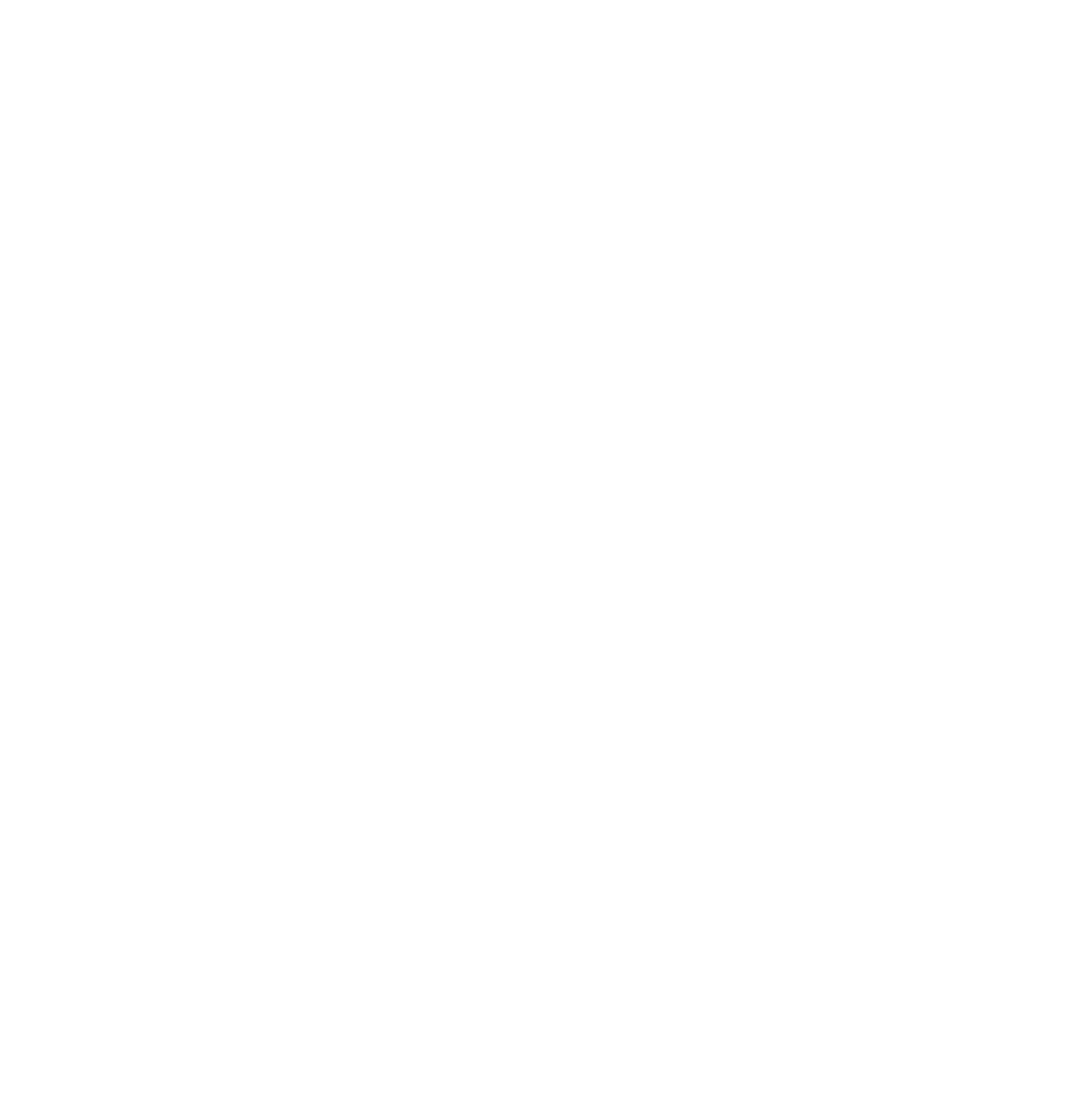
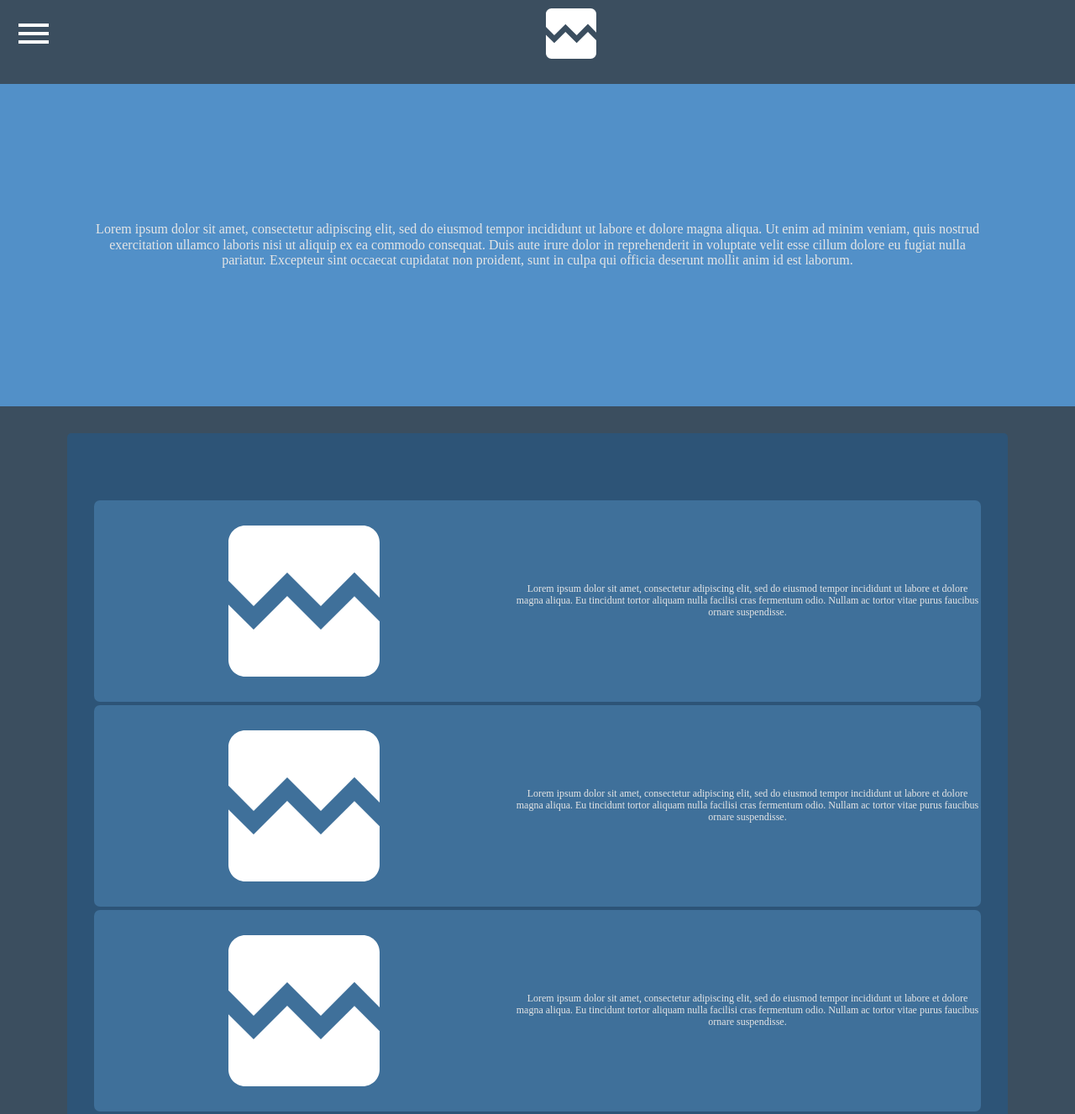
Before and after one commit to SeanPaulson/Portfolio, a plain HTML site: page index.html in a window 1280 px wide. Shown: the top 1327 px of the page at 84% size. Before the commit the page ends 800 px from the top, so only its background shows below. Drawn offline with nearby package versions, Linux system fonts and the light colour scheme.

Commit message:
create page template and make responsive site

```diff
--- a/index.css
+++ b/index.css
@@ -0,0 +1,106 @@
+:root {
+    --primary-clr: #3B4E5F;
+    --secondary-clr: #5290C8;
+    --component-bg-clr: #2D5477;
+    --text-clr: #E5E5E5;
+    --menu-active-clr: #6664D9;
+    --default-component-clr: #3F709A;
+}
+
+body {
+    background-color: var(--primary-clr);
+    font-size: 1rem;
+    color: var(--text-clr);
+    margin: 0;
+    text-align: center;
+}
+
+
+
+
+
+/* ---------------- Hero Navagation Bar --------------- */
+.primary-header {
+    min-width: 100%;
+    top: 0;
+    position: fixed;
+    padding: 0rem 1rem;
+    background-color: var(--primary-clr);
+
+}
+.navbar {
+    display: flex;
+}
+
+.navbar__image {
+    margin: auto;
+}
+
+.navbar__hamburger-menu {
+    align-self: center;
+}
+
+.navbar__hamburger-menu img {
+    height: 3rem;
+}
+
+.navbar__brokenimg {
+    height: 5rem;
+}
+/* ---------------- Hero Intro --------------- */
+
+.intro {
+    display: flex;
+    background-color: var(--secondary-clr);
+    min-height: 20rem;
+    margin-top: 100px;
+    align-items: center;
+    padding: 2rem 6.5rem;
+}
+
+
+/* ---------------- Hero Component --------------- */
+
+.component__container {
+    display: flex;
+    flex-direction: column;
+    row-gap: .25rem;
+    margin: 2rem .75rem;
+    border-radius: 5px;
+    font-size: .75rem;
+    max-width: 100rem;
+    background-color: var(--component-bg-clr);
+}
+
+
+
+.component {
+    display: flex;
+    background-color: var(--default-component-clr);
+    min-height: 10rem;
+    border-radius: 7px;
+}
+/* --------------- TODO need image to fill container ---------------- */
+.component__brokenimg {
+    height: 15rem;
+    width: 100%;
+}
+
+.component__body {
+    align-self: center;
+    display: none;
+}
+
+@media screen and (min-width: 800px) {
+    .component__container {
+        margin: 2rem 5rem;
+        padding: 5rem 2rem;
+    }
+
+}
+
+@media screen and (min-width: 500px) {
+    .component__body {
+        display: block;
+    }
+}
--- a/index.html
+++ b/index.html
@@ -1,15 +1,61 @@
 <!DOCTYPE html>
 <html>
-    <head>
-        <meta charset="utf-8">
-        <meta http-equiv="X-UA-Compatible" content="IE=edge">
-        <title>Sean Paulson</title>
-        <meta name="description" content="">
-        <meta name="viewport" content="width=device-width, initial-scale=1">
-        <link rel="stylesheet" href="index.css">
-    </head>
-    <body>
+  <head>
+    <meta charset="utf-8" />
+    <meta http-equiv="X-UA-Compatible" content="IE=edge" />
+    <title>Sean Paulson</title>
+    <meta name="description" content="" />
+    <meta name="viewport" content="width=device-width, initial-scale=1" />
+    <link rel="stylesheet" href="./normalize.css" />
+    <link rel="stylesheet" href="./index.css" />
+  </head>
+  <body>
+    <header class="primary-header">
+      <nav class="navbar">
+        <div class="navbar__hamburger-menu"><img src="./recources/images/menu_white_24dp.svg" alt="menu" ></div>
+        <div class="navbar__image">
+            <img class="navbar__brokenimg" src="./recources/images/broken_image_white_24dp.svg" alt="project-preview" class="component__image" />
+        </div>
+      </nav>
+    </header>
+      <main class="intro">
+        <p>
+          Lorem ipsum dolor sit amet, consectetur adipiscing elit, sed do
+          eiusmod tempor incididunt ut labore et dolore magna aliqua. Ut enim ad
+          minim veniam, quis nostrud exercitation ullamco laboris nisi ut
+          aliquip ex ea commodo consequat. Duis aute irure dolor in
+          reprehenderit in voluptate velit esse cillum dolore eu fugiat nulla
+          pariatur. Excepteur sint occaecat cupidatat non proident, sunt in
+          culpa qui officia deserunt mollit anim id est laborum.
+        </p>
+      </main>
+      <div class="component__container">
+        <div class="component">
+          <img class="component__brokenimg" src="./recources/images/broken_image_white_24dp.svg" alt="project-preview" class="component__image" />
+          <div class="component__body">
+              <p class="component-text">
+                  Lorem ipsum dolor sit amet, consectetur adipiscing elit, sed do eiusmod tempor incididunt ut labore et dolore magna aliqua.
+                  Eu tincidunt tortor aliquam nulla facilisi cras fermentum odio. Nullam ac tortor vitae purus faucibus ornare suspendisse.
+              </p></div>
+        </div>
+        <div class="component">
+          <img class="component__brokenimg" src="./recources/images/broken_image_white_24dp.svg" alt="project-preview" class="component__image" />
+          <div class="component__body">
+              <p class="component-text">
+                  Lorem ipsum dolor sit amet, consectetur adipiscing elit, sed do eiusmod tempor incididunt ut labore et dolore magna aliqua.
+                  Eu tincidunt tortor aliquam nulla facilisi cras fermentum odio. Nullam ac tortor vitae purus faucibus ornare suspendisse.
+              </p></div>
+        </div>
+        <div class="component">
+          <img class="component__brokenimg" src="./recources/images/broken_image_white_24dp.svg" alt="project-preview" class="component__image" />
+          <div class="component__body">
+              <p class="component-text">
+                  Lorem ipsum dolor sit amet, consectetur adipiscing elit, sed do eiusmod tempor incididunt ut labore et dolore magna aliqua.
+                  Eu tincidunt tortor aliquam nulla facilisi cras fermentum odio. Nullam ac tortor vitae purus faucibus ornare suspendisse.
+              </p></div>
+        </div>
+      </div>
 
     <script src="script.js"></script>
-    </body>
+  </body>
 </html>
```
Also changed, not shown: recources/images/broken_image_white_24dp.svg (added), recources/images/menu_white_24dp.svg (added).
